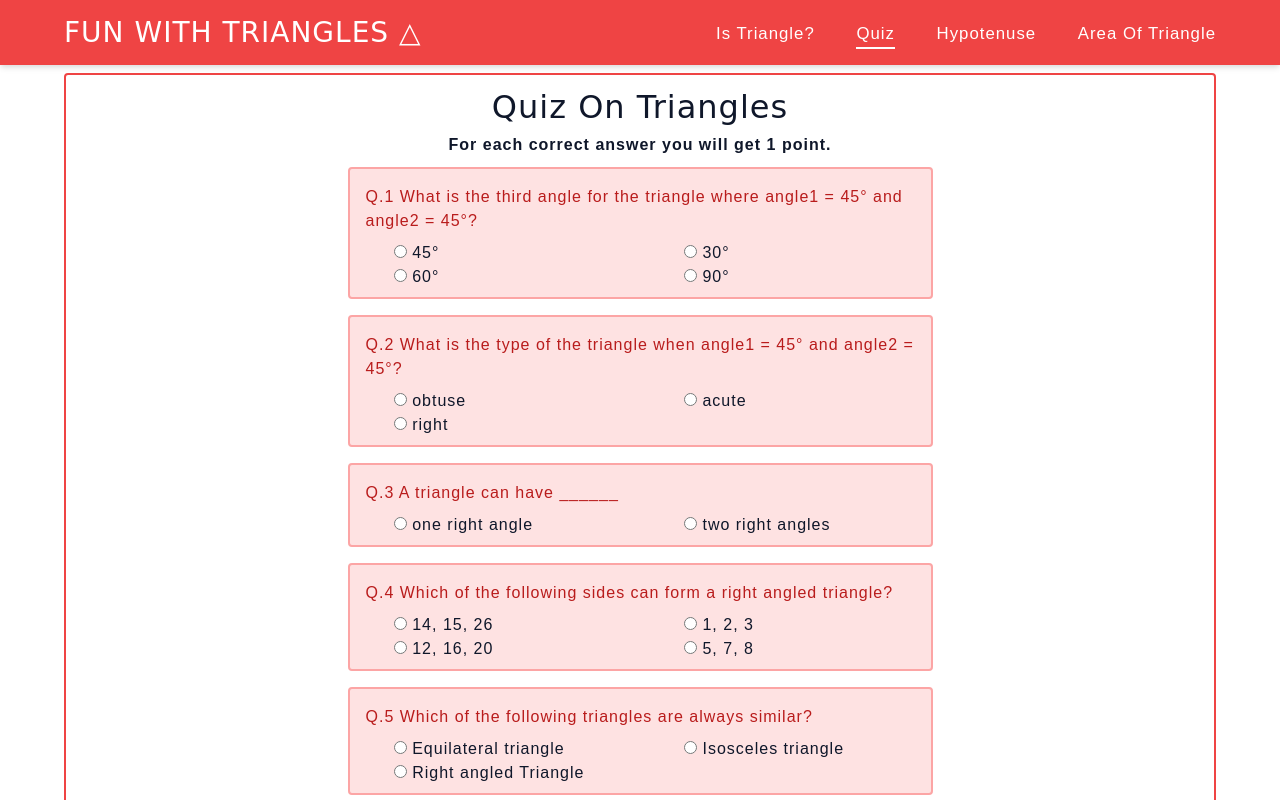
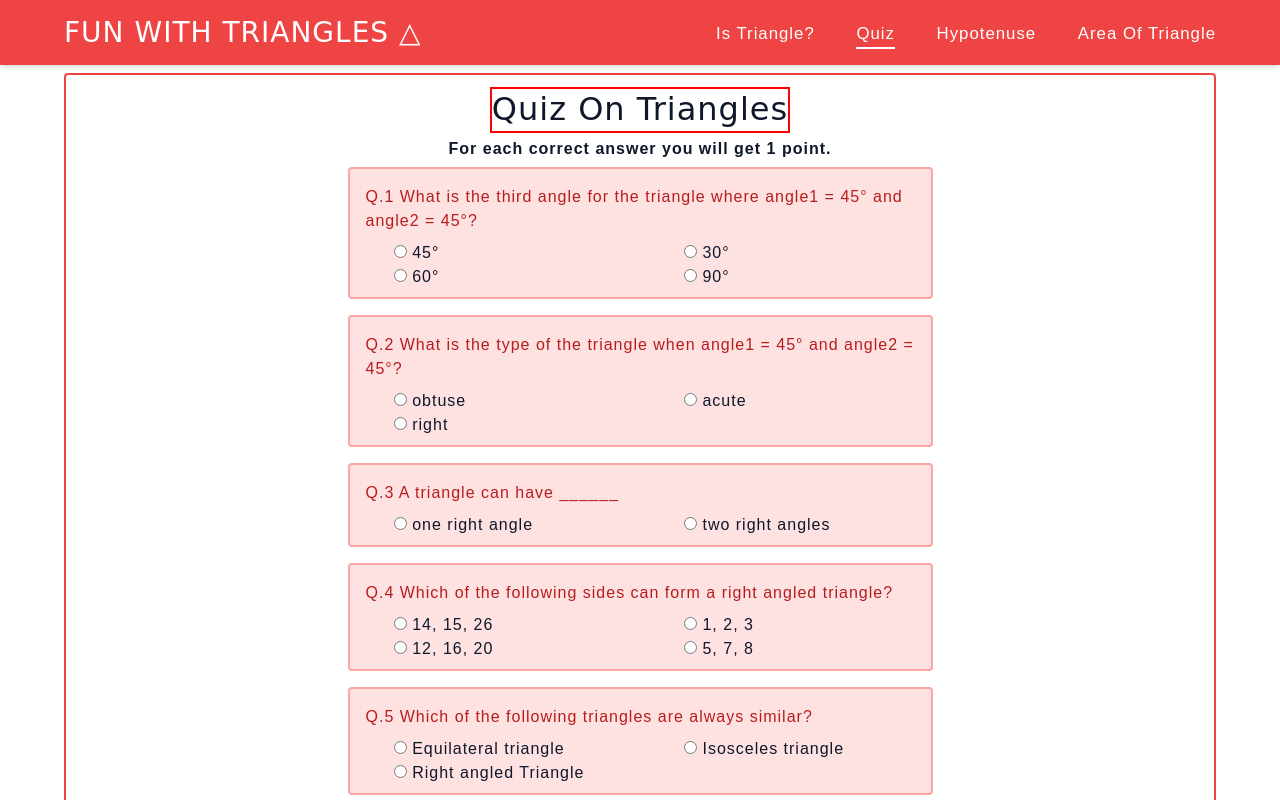
Before and after one commit to swastikpatro/neog-mark12-Fun_With_Triangles, a plain HTML site: page quiz.html in a window 1280 px wide. Shown: the top 800 px of the page. Drawn offline with Linux system fonts and the light colour scheme.

Commit message:
style: changed the font-size of heading

```diff
--- a/css/styles.css
+++ b/css/styles.css
@@ -817,8 +817,10 @@ label {
 
 /* hypotenuse */
 .content h3 {
-  font-size: 1.25rem;
-  width: fit-content;
+  border: 2px solid red;
+  font-size: 0.85rem;
+  width: 100%;
+  max-width: fit-content;
   margin-left: auto;
   margin-right: auto;
   font-family: 'Megrin', cursive;
```
